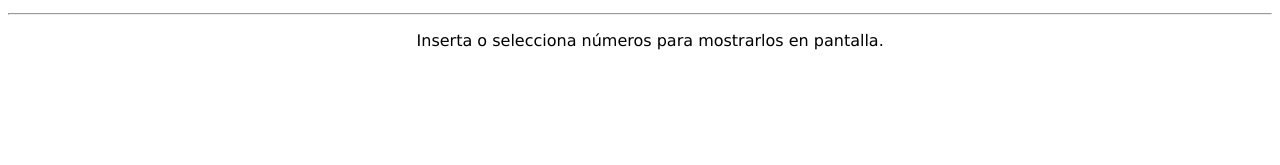
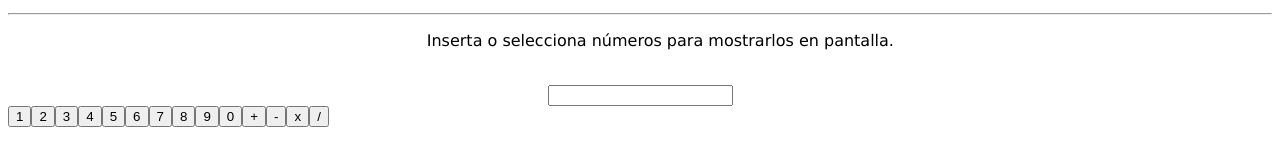
Before and after one commit to heyder2005/UNEFANB-Lenguaje-de-Pogramacion.github.io, a plain HTML site: page Calculadora en HTML 2.html in a window 1280 px wide. Shown: the part 325-490 px from the top of the page. Drawn offline with Linux system fonts and the light colour scheme.

Commit message:
Update Calculadora en HTML 2.html

```diff
--- a/Calculadora en HTML 2.html
+++ b/Calculadora en HTML 2.html
@@ -1,7 +1,7 @@
 <!DOCTYPE >
 <html>
+    <title>Calculadora en HTML</title>
     <body>
-<title>Calculadora en HTML</title>
         <h1 style="font-family: Verdana, Geneva, Tahoma, sans-serif;text-align: center;" title="Calmauta Inc.">Calculadora en HTML</h1>
         <hr>
         <img src="https://primicia.com.ve/wp-content/uploads/2020/08/Unefa.jpg" width="190" height="210" alt="Logo UNEFA" style="display: block; margin: 0 auto;">
@@ -12,3 +12,24 @@
         </pre>
     </body>
 </html>
+<div>
+    <input style="display: block; margin: 0 auto" type="text">
+    <div>
+        <table>
+            <button>1</button>
+            <button>2</button>
+            <button>3</button>
+            <button>4</button>
+            <button>5</button>
+            <button>6</button>
+            <button>7</button>
+            <button>8</button>
+            <button>9</button>
+            <button>0</button>
+            <button>+</button>
+            <button>-</button>
+            <button>x</button>
+            <button>/</button>
+        </table>
+    </div>
+</div>
```
Lines whose indentation alone changed are shown as unchanged.
